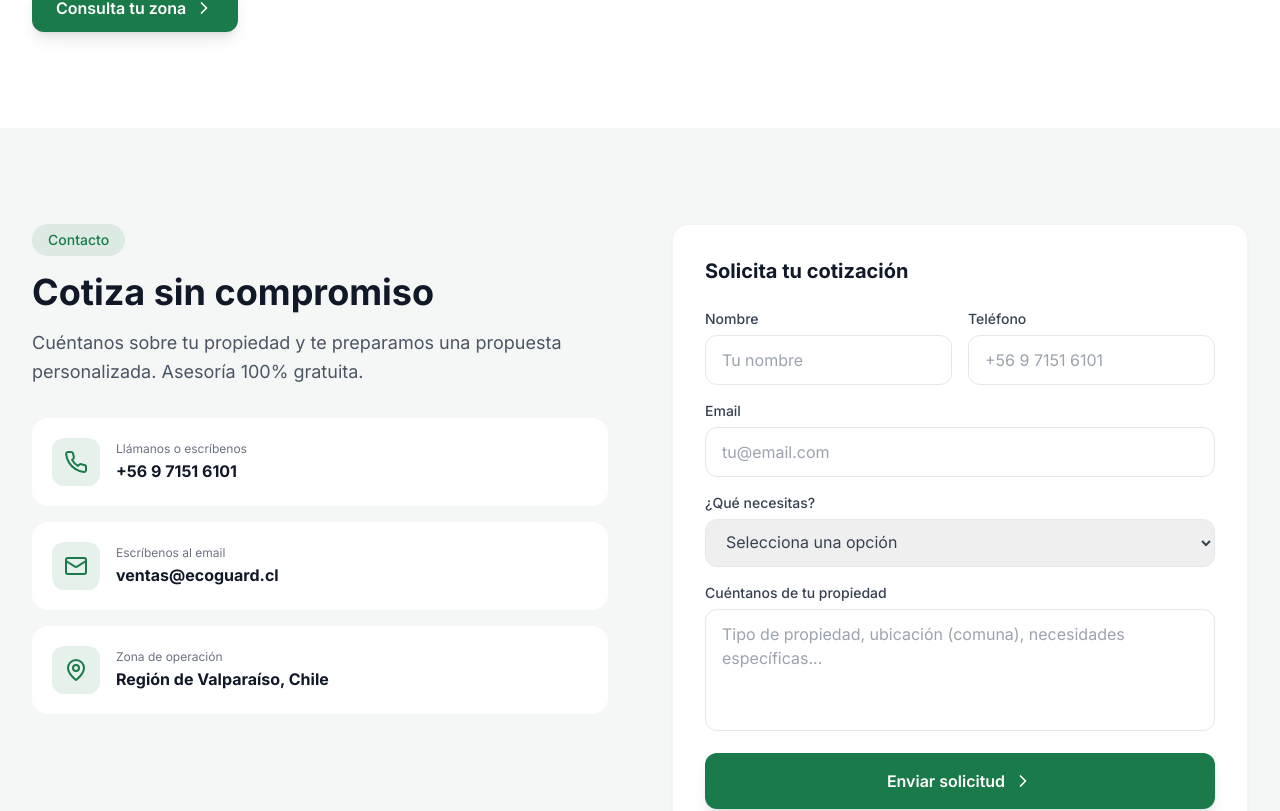
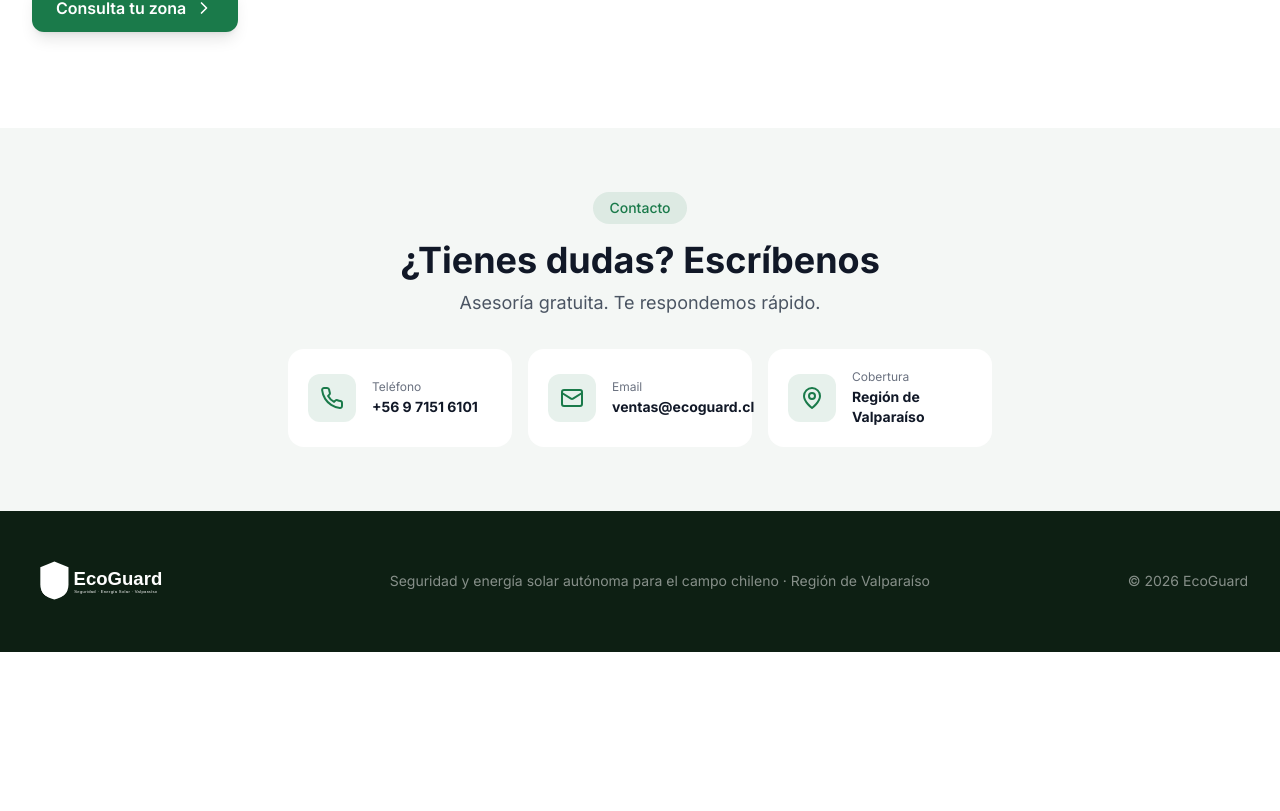
Before and after one commit to raulhidalgo78-eng/ecoguard, a Next.js app: page / in a window 1280 px wide. Shown: the part 7036-7847 px from the top of the page. After the commit the page ends 7688 px from the top, so only its background shows below. Built offline with nearby package versions, Linux system fonts and the light colour scheme.

Commit message:
feat: reemplazar formulario cotizador por tarjetas de contacto simples

```diff
--- a/app/page.js
+++ b/app/page.js
@@ -1,6 +1,5 @@
 import Image from 'next/image'
 import Navbar from './components/Navbar'
-import ContactForm from './components/ContactForm'
 import ServiciosPrecios from './components/ServiciosPrecios'
 import { Camera, Sun, Shield, Wifi, Zap, MapPin, Phone, Mail, ChevronRight, CheckCircle, Eye, Brain, Battery, Wrench, PhoneCall, Star, Smartphone } from 'lucide-react'
 
@@ -222,31 +221,23 @@ function AppEnAccion() {
 
 function Contacto() {
   return (
-    <section id="contacto" className="py-24 bg-brand-gray">
-      <div className="max-w-7xl mx-auto px-4 sm:px-6 lg:px-8">
-        <div className="grid lg:grid-cols-2 gap-16 items-start">
-          <div>
+    <section id="contacto" className="py-16 bg-brand-gray">
+      <div className="max-w-3xl mx-auto px-4 sm:px-6 lg:px-8 text-center">
         <div className="inline-flex items-center gap-2 bg-brand-green/10 text-brand-green rounded-full px-4 py-1.5 text-sm font-medium mb-4">Contacto</div>
-            <h2 className="section-title mb-4">Cotiza sin compromiso</h2>
-            <p className="section-subtitle mb-8">Cuéntanos sobre tu propiedad y te preparamos una propuesta personalizada. Asesoría 100% gratuita.</p>
-            <div className="space-y-4">
+        <h2 className="section-title mb-2">¿Tienes dudas? Escríbenos</h2>
+        <p className="section-subtitle mb-8">Asesoría gratuita. Te respondemos rápido.</p>
+        <div className="grid sm:grid-cols-3 gap-4">
           <a href="tel:+56971516101" className="flex items-center gap-4 bg-white rounded-2xl p-5 hover:shadow-md transition-shadow group">
-                <div className="w-12 h-12 bg-brand-green/10 rounded-xl flex items-center justify-center group-hover:bg-brand-green/20 transition-colors"><Phone className="w-6 h-6 text-brand-green" /></div>
-                <div><div className="text-xs text-gray-500 mb-0.5">Llámanos o escríbenos</div><div className="font-bold text-gray-900">+56 9 7151 6101</div></div>
+            <div className="w-12 h-12 bg-brand-green/10 rounded-xl flex items-center justify-center group-hover:bg-brand-green/20 transition-colors flex-shrink-0"><Phone className="w-6 h-6 text-brand-green" /></div>
+            <div className="text-left"><div className="text-xs text-gray-500 mb-0.5">Teléfono</div><div className="font-bold text-gray-900 text-sm">+56 9 7151 6101</div></div>
           </a>
           <a href="mailto:ventas@ecoguard.cl" className="flex items-center gap-4 bg-white rounded-2xl p-5 hover:shadow-md transition-shadow group">
-                <div className="w-12 h-12 bg-brand-green/10 rounded-xl flex items-center justify-center group-hover:bg-brand-green/20 transition-colors"><Mail className="w-6 h-6 text-brand-green" /></div>
-                <div><div className="text-xs text-gray-500 mb-0.5">Escríbenos al email</div><div className="font-bold text-gray-900">ventas@ecoguard.cl</div></div>
+            <div className="w-12 h-12 bg-brand-green/10 rounded-xl flex items-center justify-center group-hover:bg-brand-green/20 transition-colors flex-shrink-0"><Mail className="w-6 h-6 text-brand-green" /></div>
+            <div className="text-left"><div className="text-xs text-gray-500 mb-0.5">Email</div><div className="font-bold text-gray-900 text-sm">ventas@ecoguard.cl</div></div>
           </a>
           <div className="flex items-center gap-4 bg-white rounded-2xl p-5">
-                <div className="w-12 h-12 bg-brand-green/10 rounded-xl flex items-center justify-center"><MapPin className="w-6 h-6 text-brand-green" /></div>
-                <div><div className="text-xs text-gray-500 mb-0.5">Zona de operación</div><div className="font-bold text-gray-900">Región de Valparaíso, Chile</div></div>
-              </div>
-            </div>
-          </div>
-          <div className="card">
-            <h3 className="text-xl font-bold text-gray-900 mb-6">Solicita tu cotización</h3>
-            <ContactForm />
+            <div className="w-12 h-12 bg-brand-green/10 rounded-xl flex items-center justify-center flex-shrink-0"><MapPin className="w-6 h-6 text-brand-green" /></div>
+            <div className="text-left"><div className="text-xs text-gray-500 mb-0.5">Cobertura</div><div className="font-bold text-gray-900 text-sm">Región de Valparaíso</div></div>
           </div>
         </div>
       </div>
```
Lines whose indentation alone changed are shown as unchanged.
